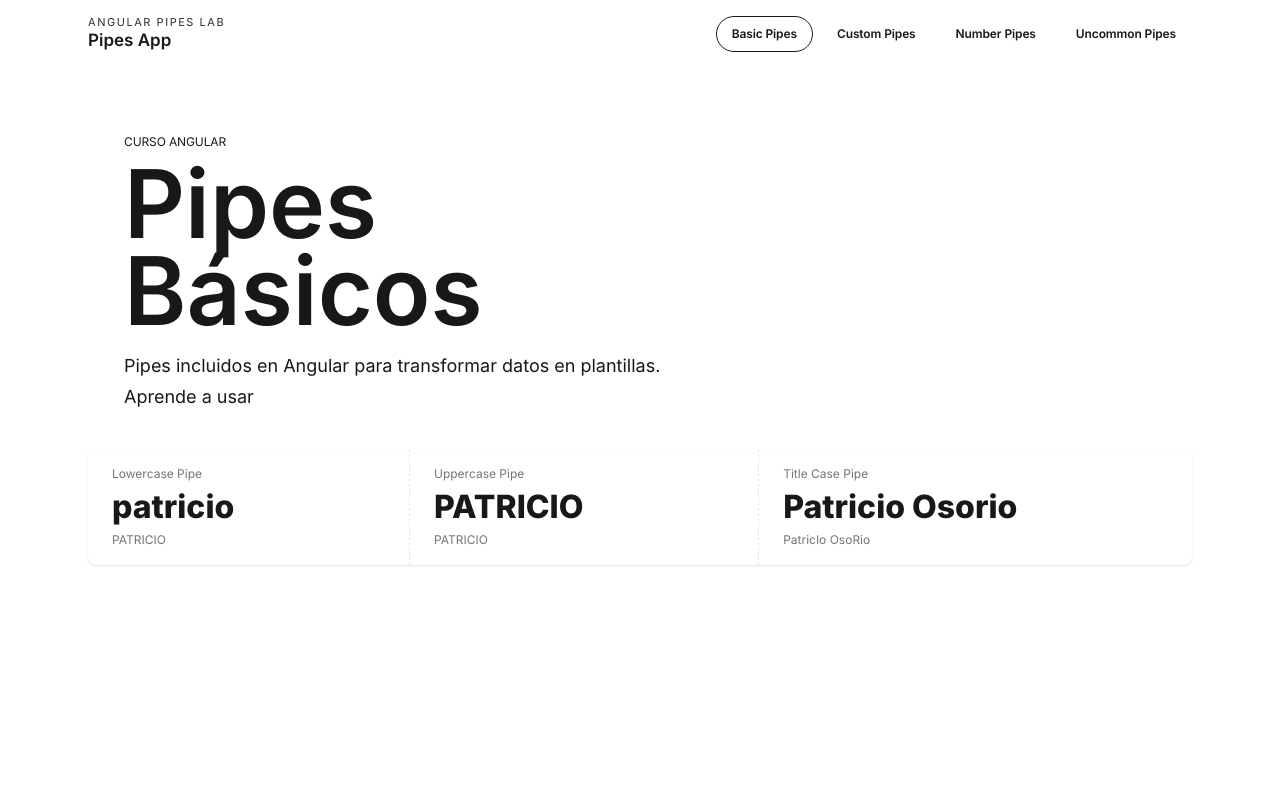
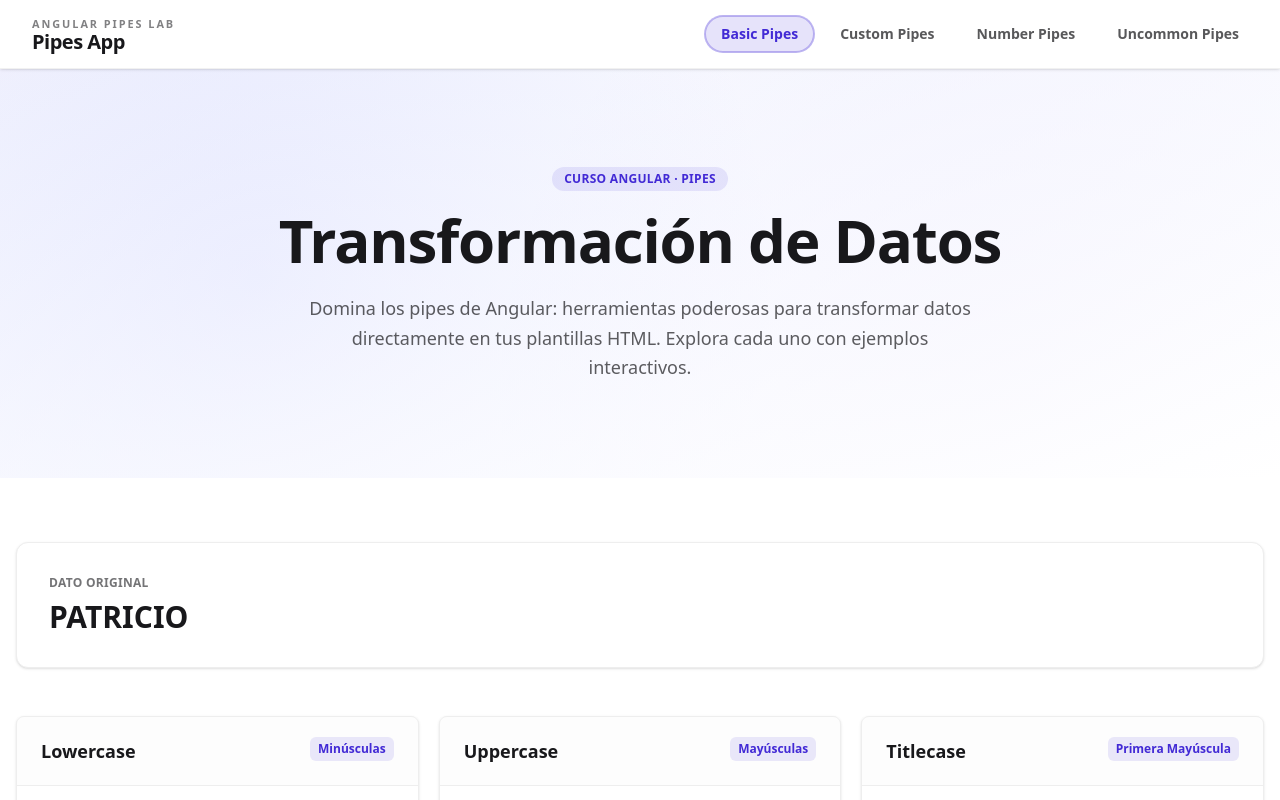
Before and after one commit to PatricioOsorio/angular-devtalles-course, an Angular app in the folder 04-pipes-app/: page /basic in a window 1280 px wide. Shown: the top 800 px of the page. Built offline with nearby package versions, Linux system fonts and the light colour scheme.

Commit message:
(Sección 12: Pipes) - styles of navbar and basic-page

```diff
--- a/04-pipes-app/angular.json
+++ b/04-pipes-app/angular.json
@@ -36,8 +36,8 @@
                 },
                 {
                   "type": "anyComponentStyle",
-                  "maximumWarning": "4kB",
-                  "maximumError": "8kB"
+                  "maximumWarning": "12kB",
+                  "maximumError": "20kB"
                 }
               ],
               "outputHashing": "all"
--- a/04-pipes-app/src/app/components/navbar/navbar.css
+++ b/04-pipes-app/src/app/components/navbar/navbar.css
@@ -1,134 +1,66 @@
+@reference '#styles/app.css';
+
 :host {
-  display: block;
+	@apply block;
 }
 
+@layer components {
 	.site-nav {
-  position: sticky;
-  top: 0;
-  z-index: 40;
-  border-bottom: 1px solid var(--apple-divider-soft);
-  background:
-    linear-gradient(180deg, color-mix(in srgb, var(--apple-canvas-parchment) 84%, transparent), color-mix(in srgb, var(--apple-canvas) 70%, transparent)),
-    color-mix(in srgb, var(--apple-canvas-parchment) 76%, transparent);
-  backdrop-filter: blur(26px) saturate(180%);
-  -webkit-backdrop-filter: blur(26px) saturate(180%);
-}
-
-.site-nav::after {
-  content: '';
-  position: absolute;
-  inset: auto 0 0;
-  height: 1px;
-  background: linear-gradient(90deg, transparent, color-mix(in srgb, var(--apple-primary) 18%, transparent), transparent);
-  opacity: 0.85;
-  pointer-events: none;
+		@apply sticky top-0 z-40 border-b border-base-300/80;
+		@apply bg-base-100/85 shadow-sm backdrop-blur-xl;
 	}
 
 	.sn__bar {
-  width: min(100%, 72rem);
-  margin: 0 auto;
-  padding: 14px 16px;
-  display: flex;
-  flex-direction: column;
-  gap: 14px;
+		@apply page;
+		@apply max-w-7xl gap-4 px-4 py-3 sm:px-6;
+		@apply md:flex-row md:items-center md:justify-between;
 	}
 
 	.sn__brand {
-  display: inline-flex;
-  flex-direction: column;
-  gap: 3px;
-  align-self: flex-start;
-  text-decoration: none;
-  color: var(--apple-ink);
+		@apply inline-flex w-fit flex-col rounded-xl px-2 py-1;
+		@apply transition-all duration-300;
 	}
 
-.sn__brand:hover .sn__title {
-  color: var(--apple-primary);
+	.sn__brand:hover {
+		@apply bg-primary/6;
+	}
+
+	.sn__brand:focus-visible {
+		@apply outline-none ring-2 ring-primary/50 ring-offset-2 ring-offset-base-100;
 	}
 
 	.sn__eyebrow {
-  font-size: 11px;
-  line-height: 1;
-  letter-spacing: 0.14em;
-  text-transform: uppercase;
-  color: var(--apple-body-muted);
-  opacity: 0.9;
+		@apply text-[0.68rem] font-semibold uppercase tracking-[0.18em] text-base-content/55;
 	}
 
 	.sn__title {
-  font-family: SF Pro Display, system-ui, -apple-system, BlinkMacSystemFont, sans-serif;
-  font-size: 17px;
-  line-height: 1.18;
-  font-weight: 600;
-  letter-spacing: var(--apple-tracking-tighter);
-  transition: color 180ms ease;
+		@apply text-xl font-black leading-none tracking-tight text-base-content;
 	}
 
 	.sn__list {
-  display: flex;
-  flex-wrap: wrap;
-  gap: 8px;
+		@apply -mx-1 flex w-[calc(100%+0.5rem)] items-center gap-2 overflow-x-auto pb-1;
+		@apply md:mx-0 md:w-auto md:flex-wrap md:overflow-visible md:pb-0;
 	}
 
 	.sn__item {
-  list-style: none;
+		@apply list-none;
 	}
 
 	.sn__link {
-  display: inline-flex;
-  min-height: 36px;
-  align-items: center;
-  justify-content: center;
-  border-radius: 9999px;
-  border: 1px solid transparent;
-  padding: 0 15px;
-  text-decoration: none;
-  font-size: 12px;
-  line-height: 1;
-  font-weight: 600;
-  letter-spacing: -0.12px;
-  color: var(--apple-ink-muted-80);
-  background: color-mix(in srgb, var(--apple-surface-chip-translucent) 18%, transparent);
-  box-shadow: inset 0 1px 0 color-mix(in srgb, white 34%, transparent);
-  transition:
-    transform 180ms ease,
-    background-color 180ms ease,
-    color 180ms ease,
-    border-color 180ms ease,
-    box-shadow 180ms ease;
+		@apply inline-flex items-center rounded-full border border-transparent px-4 py-2 text-sm font-semibold;
+		@apply text-base-content/72 transition-all duration-200;
+		@apply md:hover:-translate-y-px;
 	}
 
 	.sn__link:hover {
-  transform: translateY(-1px);
-  color: var(--apple-ink);
-  background: color-mix(in srgb, var(--apple-surface-chip-translucent) 34%, transparent);
-  box-shadow: inset 0 1px 0 color-mix(in srgb, white 52%, transparent);
+		@apply border-base-300 bg-base-200/80 text-base-content;
 	}
 
 	.sn__link:focus-visible {
-  outline: 2px solid var(--apple-primary-focus);
-  outline-offset: 2px;
+		@apply outline-none ring-2 ring-primary/50 ring-offset-2 ring-offset-base-100;
 	}
 
 	.sn__link--active {
-  color: var(--apple-primary);
-  border-color: color-mix(in srgb, var(--apple-primary) 20%, transparent);
-  background: color-mix(in srgb, var(--apple-primary) 10%, transparent);
-}
-
-@media (min-width: 834px) {
-  .sn__bar {
-    flex-direction: row;
-    align-items: center;
-    justify-content: space-between;
-    padding: 16px 24px;
-  }
-
-  .sn__brand {
-    align-self: center;
-  }
-
-  .sn__list {
-    justify-content: flex-end;
+		@apply border-primary/25 bg-primary/13 text-primary ring-1 ring-inset ring-primary/30;
 	}
 }
--- a/04-pipes-app/src/app/pages/basic-page/basic-page.css
+++ b/04-pipes-app/src/app/pages/basic-page/basic-page.css
@@ -1,78 +1,94 @@
 @reference '#styles/app.css';
 
 :host {
-  display: block;
+  @apply block;
 }
 
 @layer components {
-  .home-page {
-    position: relative;
+  .pipes-showcase {
+    @apply w-full;
   }
 
-  .hp__hero {
-    position: relative;
-    overflow: hidden;
-    border-radius: 34px;
-    border: 1px solid var(--apple-divider-soft);
-    padding: 36px;
-    background:
-      linear-gradient(
-        145deg,
-        color-mix(in srgb, var(--apple-canvas-parchment) 96%, transparent),
-        color-mix(in srgb, var(--apple-canvas) 88%, transparent)
-      ),
-      color-mix(in srgb, var(--apple-canvas-parchment) 92%, transparent);
-    backdrop-filter: blur(24px) saturate(180%);
-    box-shadow: 0 24px 90px color-mix(in srgb, var(--apple-ink) 10%, transparent);
+  /* Hero */
+  .ps__hero {
+    @apply relative overflow-hidden bg-gradient-to-br from-primary/5 to-base-100 px-4 py-16 sm:py-20 md:py-24;
   }
 
-  .hp__hero::before {
-    content: '';
-    position: absolute;
-    inset: auto -12% -38% auto;
-    width: 280px;
-    height: 280px;
-    border-radius: 50%;
-    background: radial-gradient(
-      circle,
-      color-mix(in srgb, var(--apple-primary) 16%, transparent),
-      transparent 70%
-    );
-    filter: blur(8px);
-    opacity: 0.95;
-    pointer-events: none;
+  .ps__hero-decoration {
+    @apply absolute inset-0 -z-10;
+    background-image: radial-gradient(circle at 20% 50%, rgba(88, 99, 255, 0.1), transparent 50%),
+                      radial-gradient(circle at 80% 80%, rgba(139, 92, 246, 0.08), transparent 50%);
   }
 
-  .hp__eyebrow {
-    font-size: 12px;
-    line-height: 1;
-    letter-spacing: -0.12px;
-    text-transform: uppercase;
-    color: var(--apple-body-muted);
+  .ps__hero-content {
+    @apply relative z-10 mx-auto max-w-3xl text-center;
   }
 
-  .hp__title {
-    margin-top: 12px;
-    max-width: 10ch;
-    font-family:
-      SF Pro Display,
-      system-ui,
-      -apple-system,
-      BlinkMacSystemFont,
-      sans-serif;
-    font-size: clamp(3.4rem, 7.4vw, 6.2rem);
-    line-height: 0.92;
-    letter-spacing: var(--apple-tracking-tight);
-    font-weight: 600;
-    text-wrap: balance;
+  .ps__eyebrow {
+    @apply mb-3 inline-block rounded-full bg-primary/10 px-3 py-1 text-xs font-bold uppercase tracking-wide text-primary;
   }
 
-  .hp__lead {
-    margin-top: 18px;
-    max-width: 36rem;
-    font-size: 18px;
-    line-height: 1.7;
-    letter-spacing: var(--apple-tracking-tighter);
-    color: var(--apple-body-muted);
+  .ps__title {
+    @apply mb-4 text-4xl font-black leading-tight sm:text-5xl lg:text-6xl;
+    letter-spacing: -0.02em;
+  }
+
+  .ps__lead {
+    @apply mx-auto max-w-2xl text-base leading-relaxed text-base-content/70 sm:text-lg;
+  }
+
+  /* Showcase */
+  .ps__showcase {
+    @apply mx-auto max-w-7xl px-4 py-12 md:py-16;
+  }
+
+  .ps__intro-panel {
+    @apply mb-12 rounded-xl border border-base-300 bg-base-100 p-6 sm:p-8 shadow-sm;
+  }
+
+  .ps__intro-title {
+    @apply mb-2 text-xs font-bold uppercase tracking-wide text-base-content/60;
+  }
+
+  .ps__intro-source {
+    @apply text-2xl font-bold text-base-content sm:text-3xl;
+  }
+
+  /* Grid & Cards */
+  .ps__pipes-grid {
+    @apply grid gap-5 sm:grid-cols-2 lg:grid-cols-3;
+  }
+
+  .ps__pipe-card {
+    @apply flex flex-col rounded-lg border border-base-300 bg-base-100 shadow-sm hover:shadow-md hover:border-primary/40 transition-all;
+  }
+
+  .ps__card-header {
+    @apply flex items-start justify-between gap-2 border-b border-base-300 bg-base-200/30 px-5 py-4 sm:px-6 sm:py-5;
+  }
+
+  .ps__card-title {
+    @apply font-bold text-base-content text-lg;
+  }
+
+  .ps__card-badge {
+    @apply rounded-md bg-primary/10 px-2 py-1 text-xs font-semibold text-primary;
+  }
+
+  .ps__card-output {
+    @apply px-5 py-4 sm:px-6 sm:py-5 space-y-2;
+  }
+
+  .ps__code-label {
+    @apply text-xs font-mono font-semibold uppercase text-base-content/50;
+  }
+
+  .ps__code-result {
+    @apply block rounded-md bg-neutral/5 px-3 py-2 font-mono text-sm font-semibold text-neutral;
+    word-break: break-word;
+  }
+
+  .ps__card-description {
+    @apply border-t border-base-300 px-5 py-4 sm:px-6 text-sm text-base-content/70 leading-relaxed;
   }
 }
--- a/04-pipes-app/src/app/pages/basic-page/basic-page.html
+++ b/04-pipes-app/src/app/pages/basic-page/basic-page.html
@@ -1,29 +1,75 @@
-<article class="home-page">
-  <section class="hp__hero">
-    <p class="hp__eyebrow">Curso Angular</p>
-    <h1 class="hp__title">Pipes Básicos</h1>
-    <p class="hp__lead">
-      Pipes incluidos en Angular para transformar datos en plantillas. Aprende a usar
-    </p>
+<article class="pipes-showcase">
+  <section class="ps__hero" aria-labelledby="basic-page-title">
+    <div class="ps__hero-decoration"></div>
+
+    <div class="ps__hero-content">
+      <p class="ps__eyebrow">Curso Angular · Pipes</p>
+
+      <h1 id="basic-page-title" class="ps__title">
+        Transformación de Datos
+      </h1>
+
+      <p class="ps__lead">
+        Domina los pipes de Angular: herramientas poderosas para transformar datos
+        directamente en tus plantillas HTML. Explora cada uno con ejemplos interactivos.
+      </p>
+    </div>
   </section>
 
-  <section class="stats shadow w-full">
-    <div class="stat">
-      <div class="stat-title">Lowercase Pipe</div>
-      <div class="stat-value">{{ nameUpper() | lowercase }}</div>
-      <div class="stat-desc">{{ nameUpper() }}</div>
+  <section class="ps__showcase" aria-label="Demostración de pipes">
+    <div class="ps__intro-panel">
+      <h2 class="ps__intro-title">Dato Original</h2>
+      <p class="ps__intro-source">{{ nameUpper() }}</p>
     </div>
 
-    <div class="stat">
-      <div class="stat-title">Uppercase Pipe</div>
-      <div class="stat-value">{{ nameUpper() | uppercase }}</div>
-      <div class="stat-desc">{{ nameUpper() }}</div>
-    </div>
+    <div class="ps__pipes-grid">
+      <article class="ps__pipe-card">
+        <header class="ps__card-header">
+          <h3 class="ps__card-title">Lowercase</h3>
+          <span class="ps__card-badge">Minúsculas</span>
+        </header>
 
-    <div class="stat">
-      <div class="stat-title">Title Case Pipe</div>
-      <div class="stat-value">{{ fullName() | titlecase }}</div>
-      <div class="stat-desc">{{ fullName() }}</div>
+        <div class="ps__card-output">
+          <code class="ps__code-label">lowercase pipe</code>
+          <output class="ps__code-result">{{ nameUpper() | lowercase }}</output>
+        </div>
+
+        <p class="ps__card-description">
+          Convierte todo el texto a minúsculas.
+        </p>
+      </article>
+
+      <article class="ps__pipe-card">
+        <header class="ps__card-header">
+          <h3 class="ps__card-title">Uppercase</h3>
+          <span class="ps__card-badge">Mayúsculas</span>
+        </header>
+
+        <div class="ps__card-output">
+          <code class="ps__code-label">uppercase pipe</code>
+          <output class="ps__code-result">{{ nameUpper() | uppercase }}</output>
+        </div>
+
+        <p class="ps__card-description">
+          Convierte todo el texto a mayúsculas.
+        </p>
+      </article>
+
+      <article class="ps__pipe-card">
+        <header class="ps__card-header">
+          <h3 class="ps__card-title">Titlecase</h3>
+          <span class="ps__card-badge">Primera Mayúscula</span>
+        </header>
+
+        <div class="ps__card-output">
+          <code class="ps__code-label">titlecase pipe</code>
+          <output class="ps__code-result">{{ fullName() | titlecase }}</output>
+        </div>
+
+        <p class="ps__card-description">
+          Convierte la primera letra de cada palabra en mayúscula.
+        </p>
+      </article>
     </div>
   </section>
 </article>
--- a/04-pipes-app/src/styles/app.css
+++ b/04-pipes-app/src/styles/app.css
@@ -10,32 +10,3 @@
 @import './base/typography.css';
 
 @import './utilities/layout.css';
-
-@layer base {
-  body {
-    @apply bg-(--apple-canvas) text-(--apple-ink);
-    font-family: SF Pro Text, system-ui, -apple-system, BlinkMacSystemFont, sans-serif;
-    -webkit-font-smoothing: antialiased;
-    text-rendering: geometricPrecision;
-    background-color: var(--apple-canvas);
-  }
-
-  ::selection {
-    background: color-mix(in srgb, var(--apple-primary) 18%, transparent);
-    color: var(--apple-ink);
-  }
-}
-
-@layer components {
-  .app-shell {
-    @apply min-h-dvh bg-(--apple-canvas);
-    background:
-      radial-gradient(circle at 50% 0%, color-mix(in srgb, var(--apple-primary) 8%, transparent), transparent 34%),
-      linear-gradient(180deg, color-mix(in srgb, var(--apple-canvas-parchment) 32%, transparent) 0%, transparent 18%),
-      var(--apple-canvas);
-  }
-
-  .as__content {
-    @apply mx-auto w-full max-w-6xl px-4 py-6 pb-12 md:px-6 md:py-8 md:pb-16;
-  }
-}
```
Lines whose indentation alone changed are shown as unchanged.
